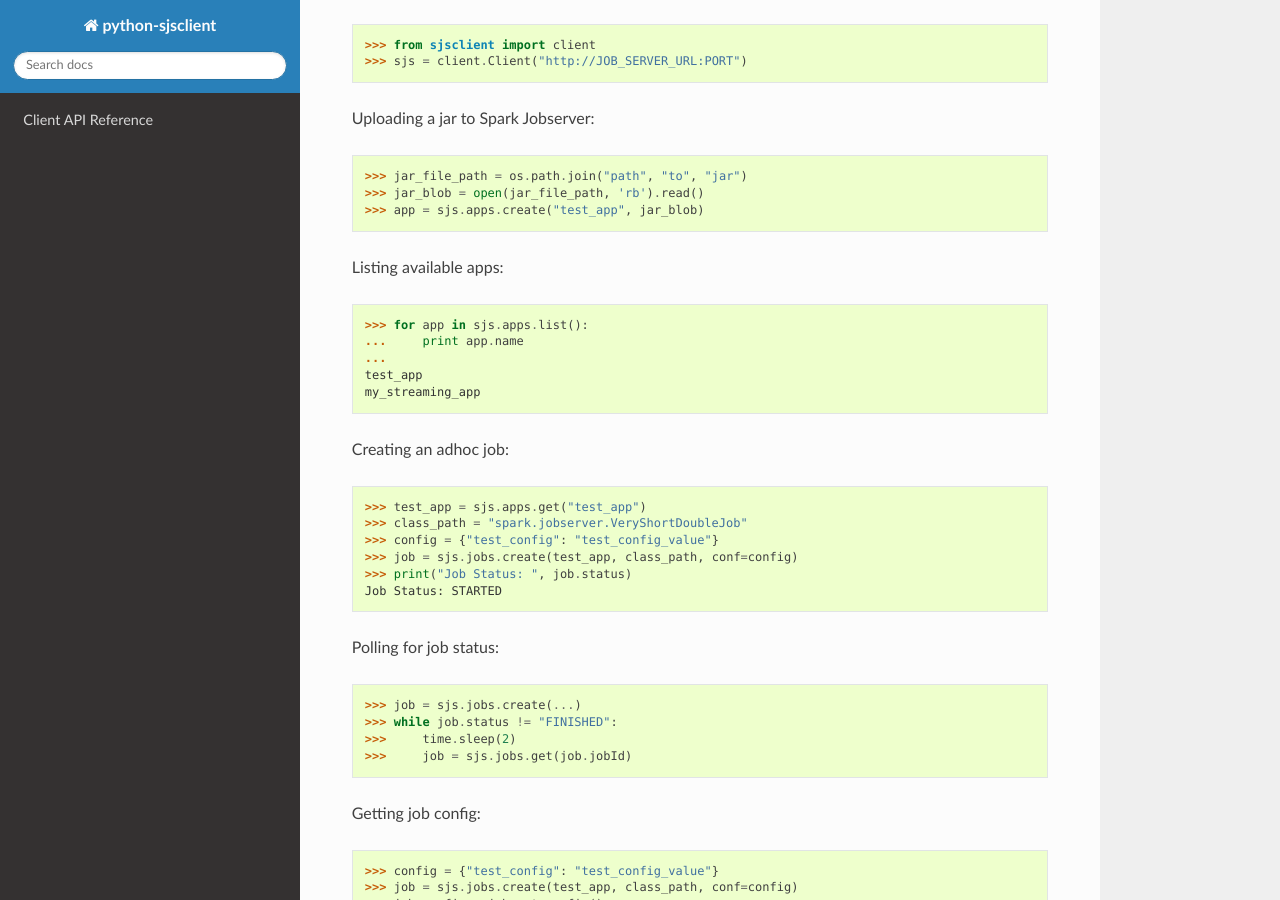
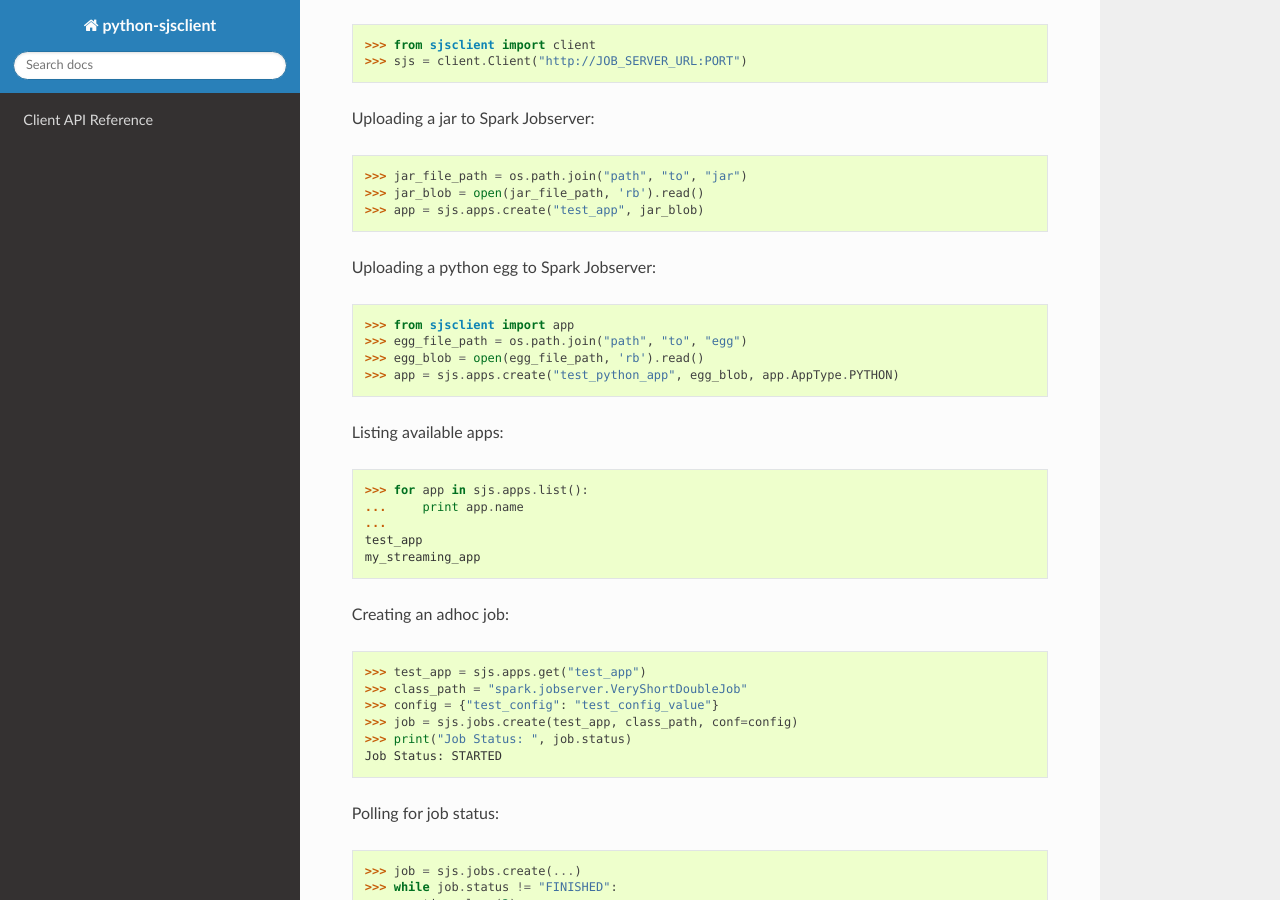
Before and after one commit to spark-jobserver/python-sjsclient, a Sphinx documentation site: the page built from doc/source/index.rst, in a window 1280 px wide and 900 px high, scrolled down 515 px. Built offline with Sphinx 7.4.7 and the Read the Docs theme 2.0.0, drawn with Linux system fonts in a browser that asks for light colours.

Commit message:
Update doc for python app

```diff
--- a/doc/source/index.rst
+++ b/doc/source/index.rst
@@ -28,6 +28,13 @@ Uploading a jar to Spark Jobserver::
     >>> jar_file_path = os.path.join("path", "to", "jar")
     >>> jar_blob = open(jar_file_path, 'rb').read()
     >>> app = sjs.apps.create("test_app", jar_blob)
+
+Uploading a python egg to Spark Jobserver::
+
+    >>> from sjsclient import app
+    >>> egg_file_path = os.path.join("path", "to", "egg")
+    >>> egg_blob = open(egg_file_path, 'rb').read()
+    >>> app = sjs.apps.create("test_python_app", egg_blob, app.AppType.PYTHON)
 
 Listing available apps::
 
```
Also changed, not shown: README.rst (+7 -0 lines).
